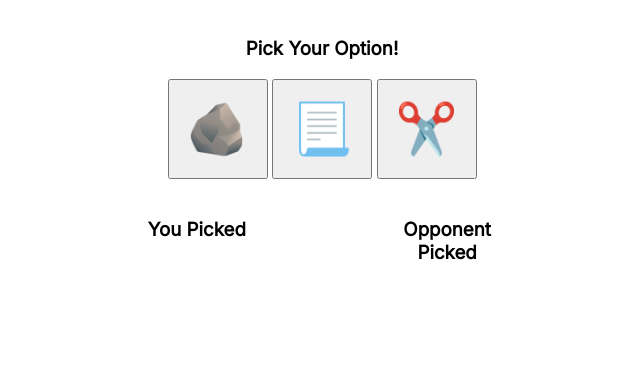
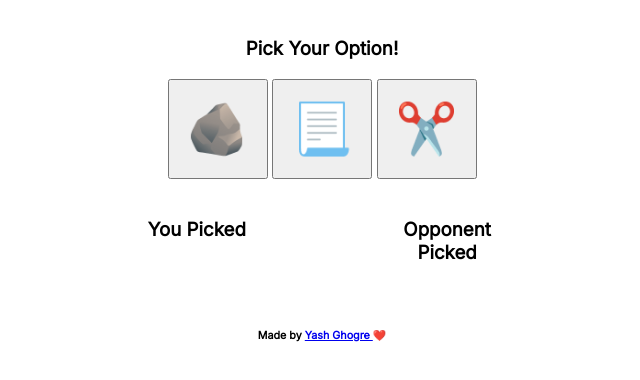
Before and after one commit to yashghogre/Rock-Paper-Scissors, a plain HTML site: page index.html in a window 1280 px wide. Shown: the part 142-522 px from the top of the page, without its empty margins (318-958 px from the left). Drawn offline with nearby package versions, Linux system fonts and the light colour scheme.

Commit message:
Update index.html

```diff
--- a/index.html
+++ b/index.html
@@ -35,6 +35,7 @@
             <h1 class="compChosenOption"></h1>
         </div>
     </div>
+    <h6 class="footer">Made by <a href="https://twitter.com/YashGhogre">Yash Ghogre </a>❤️</h6>
 
     <script src="https://code.jquery.com/jquery-3.6.4.js"
         integrity="sha256-a9jBBRygX1Bh5lt8GZjXDzyOB+bWve9EiO7tROUtj/E=" crossorigin="anonymous"></script>
```
